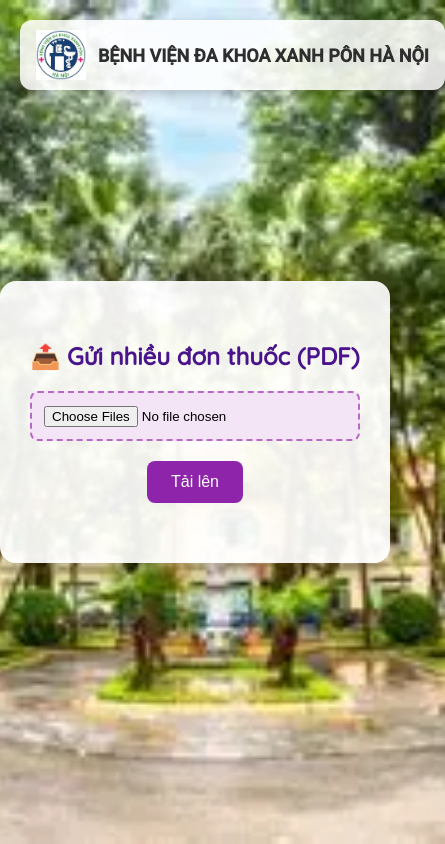
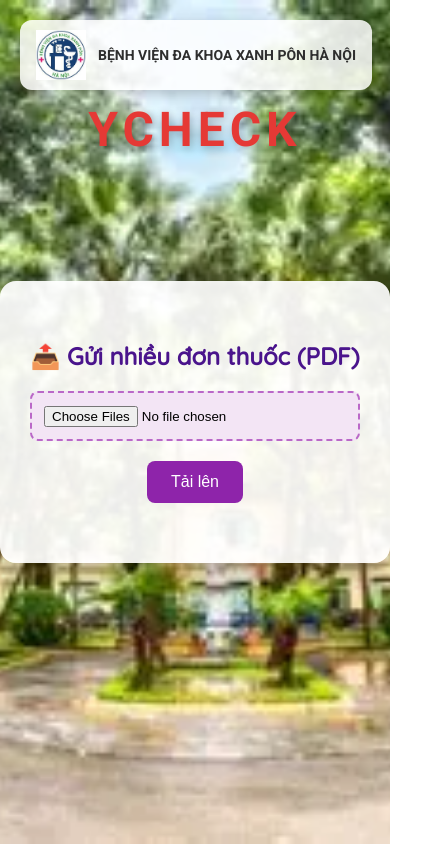
Before and after one commit to nguyenducbinh47/prescription_processing.github.io, a plain HTML site: page index.html in a window 390 px wide. Shown: the whole page, 445 px wide, since content can reach past the window. Drawn offline with Linux system fonts and the light colour scheme.

Commit message:
Update index.html

```diff
--- a/index.html
+++ b/index.html
@@ -4,7 +4,7 @@
   <meta charset="UTF-8">
   <title>Gửi đơn thuốc</title>
   <link rel="preconnect" href="https://fonts.googleapis.com">
-  <link href="https://fonts.googleapis.com/css2?family=Quicksand:wght@500&family=Roboto:wght@500&display=swap" rel="stylesheet">
+  <link href="https://fonts.googleapis.com/css2?family=Quicksand:wght@500&family=Roboto:wght@700&display=swap" rel="stylesheet">
   <style>
     body {
       margin: 0;
@@ -19,6 +19,7 @@
       position: relative;
     }
 
+    /* Logo + Tên bệnh viện */
     .header {
       position: absolute;
       top: 20px;
@@ -29,6 +30,7 @@
       padding: 10px 16px;
       border-radius: 12px;
       box-shadow: 0 4px 12px rgba(0,0,0,0.2);
+      z-index: 20;
     }
 
     .header img {
@@ -44,6 +46,23 @@
       white-space: nowrap;
     }
 
+    /* Tiêu đề YCHECK nổi bật */
+    .main-title {
+      position: absolute;
+      top: 14%;
+      left: 50%;
+      transform: translateX(-50%);
+      font-size: 88px;
+      font-weight: 900;
+      color: #e53935;
+      letter-spacing: 10px;
+      text-shadow: 2px 2px 10px rgba(0,0,0,0.3);
+      font-family: 'Roboto', sans-serif;
+      z-index: 10;
+      animation: fadeIn 1.2s ease-in-out;
+    }
+
+    /* Khung chính */
     .card {
       background: rgba(255, 255, 255, 0.92);
       padding: 40px 30px;
@@ -53,6 +72,7 @@
       width: 90%;
       text-align: center;
       animation: slideUp 1s ease-out;
+      z-index: 5;
     }
 
     h2 {
@@ -120,16 +140,35 @@
       0% { transform: translateY(40px); opacity: 0; }
       100% { transform: translateY(0); opacity: 1; }
     }
+
+    @keyframes fadeIn {
+      from { opacity: 0; }
+      to { opacity: 1; }
+    }
+
+    @media (max-width: 768px) {
+      .main-title {
+        font-size: 48px;
+        top: 12%;
+        letter-spacing: 5px;
+      }
+      .header span {
+        font-size: 14px;
+      }
+    }
   </style>
 </head>
 <body>
-  <!-- Header logo và tên bệnh viện -->
+  <!-- Logo & tên bệnh viện -->
   <div class="header">
     <img src="logo.jpg" alt="Logo BV Xanh Pôn">
     <span>BỆNH VIỆN ĐA KHOA XANH PÔN HÀ NỘI</span>
   </div>
 
-  <!-- Thẻ chính upload -->
+  <!-- Tiêu đề chính -->
+  <div class="main-title">YCHECK</div>
+
+  <!-- Giao diện upload -->
   <div class="card">
     <h2>📤 Gửi nhiều đơn thuốc (PDF)</h2>
     <form id="upload-form" enctype="multipart/form-data">
```
